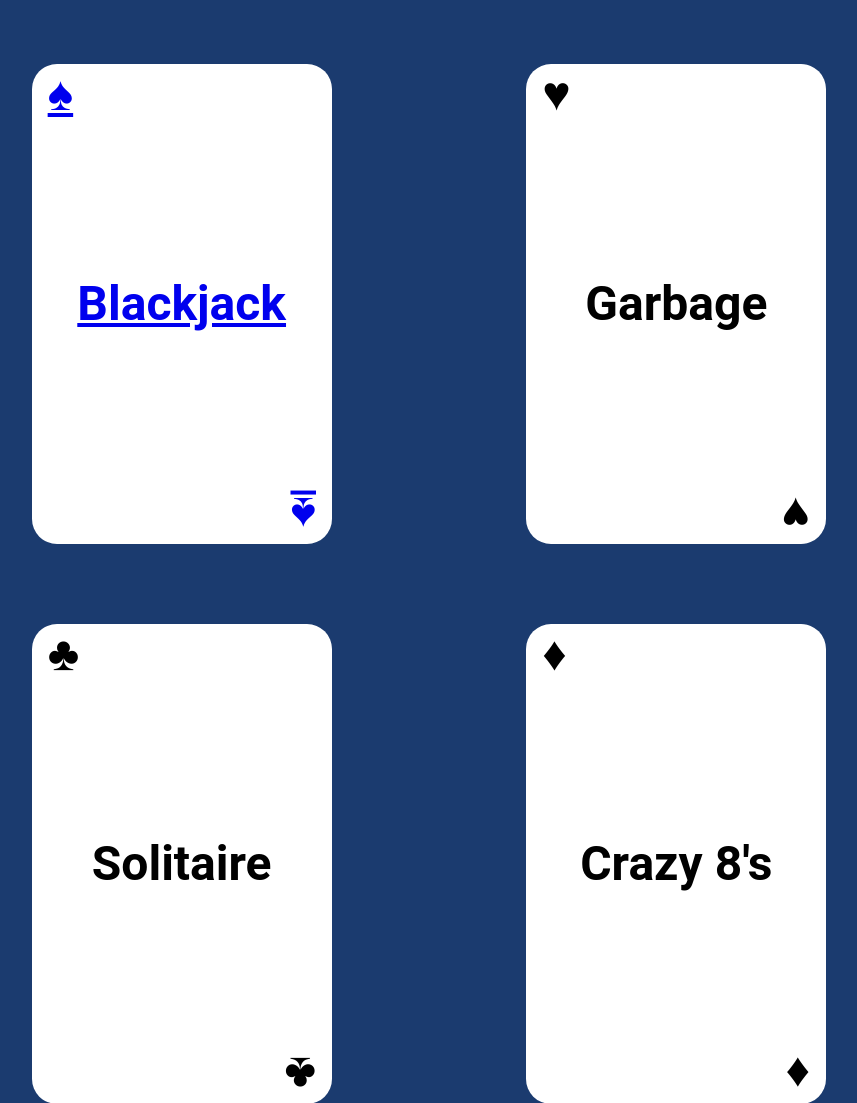
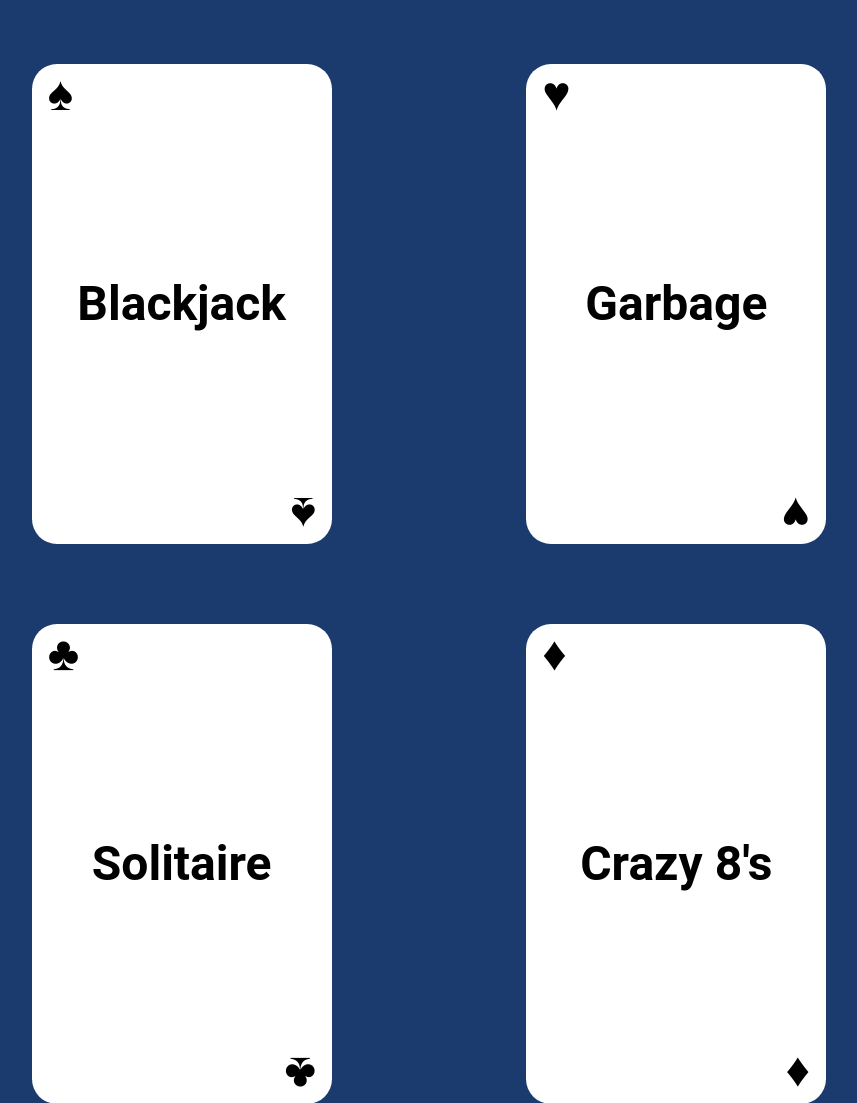
Before and after one commit to Seann321/cardProject, a Flask app: page /index in a window 1280 px wide. Shown: the part 139-1242 px from the top of the page, without its empty margins (211-1068 px from the left). Run offline with Flask 2, Linux system fonts and the light colour scheme.

Commit message:
Added stylesheet to static/styles

```diff
--- a/static/css/main.css
+++ /dev/null
@@ -1,3 +0,0 @@
-body {
-    font-size: 50px;
-}
--- a/styles/landingPage.css
+++ b/static/styles/landingPage.css
@@ -1,6 +1,11 @@
 :root {
   @import url("https://fonts.googleapis.com/css2?family=Roboto:wght@400;700&display=swap");
   font-family: "Roboto", sans-serif;
+}
+
+a {
+  text-decoration: none;
+  color: black;
 }
 
 body {
@@ -71,6 +76,7 @@ body .card .bottom {
   rotate: 180deg;
 }
 body .card:hover {
+  transform: scale(1.1);
   cursor: pointer;
   scale: 1.1;
 }
--- a/styles/landingPage.scss
+++ b/static/styles/landingPage.scss
@@ -1,6 +1,11 @@
 :root {
   @import url("https://fonts.googleapis.com/css2?family=Roboto:wght@400;700&display=swap");
   font-family: "Roboto", sans-serif;
+}
+
+a {
+  text-decoration: none;
+  color: black;
 }
 
 body {
@@ -76,6 +81,7 @@ body {
     }
 
     &:hover {
+      transform: scale(1.1);
       cursor: pointer;
       scale: 1.1;
     }
--- a/templates/index.html
+++ b/templates/index.html
@@ -4,7 +4,7 @@
     <meta charset="UTF-8" />
     <meta http-equiv="X-UA-Compatible" content="IE=edge" />
     <meta name="viewport" content="width=device-width, initial-scale=1.0" />
-    <link rel="stylesheet" href="../styles/landingPage.css" />
+    <link rel="stylesheet" href="../static/styles/landingPage.css" />
     <title>Card Games Collection</title>
   </head>
   <body>
```
Also changed, not shown: 2 other files.
